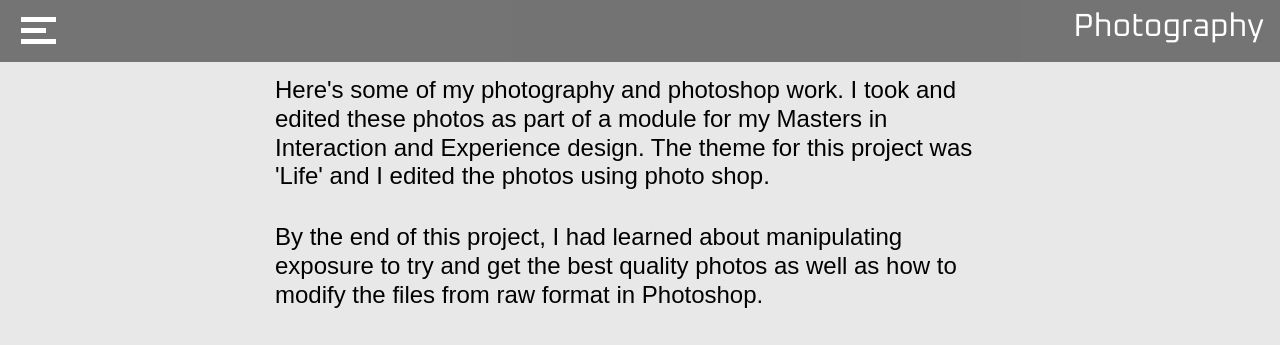
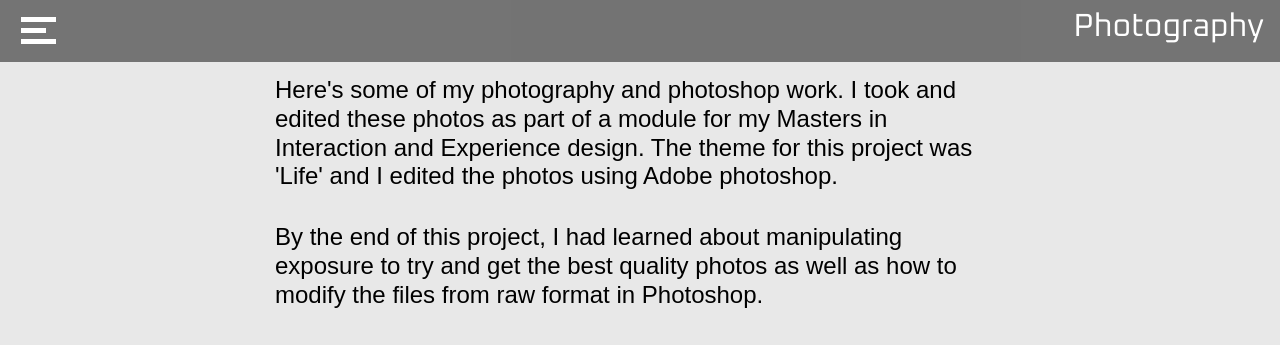
Before and after one commit to Tony8egan/AnthonyEgansSiteCS6041.io, a Jekyll site: the page built from Photography.markdown, in a window 1280 px wide and 900 px high. Shown: the top 345 px of the window. Built offline with Jekyll 4.4.1, drawn with Linux system fonts in a browser that asks for light colours; nearby versions of some CDN libraries.

Commit message:
Update Photography.html

```diff
--- a/_layouts/Photography.html
+++ b/_layouts/Photography.html
@@ -40,7 +40,7 @@
 
 
             <H4 class ="desctiptiveText" style ="color:#000000">Here's some of my photography and photoshop work. I took and edited these photos as part of a module
-                for my Masters in Interaction and Experience design. The theme for this project was 'Life' and I edited the photos using photo shop.</H4>
+                for my Masters in Interaction and Experience design. The theme for this project was 'Life' and I edited the photos using Adobe photoshop.</H4>
                     <br>
                     <H4 class ="desctiptiveText" style ="color:#000000">By the end of this project, I had learned about manipulating exposure
                     to try and get the best quality photos as well as how to modify the files from raw format in Photoshop. </H4>
```
